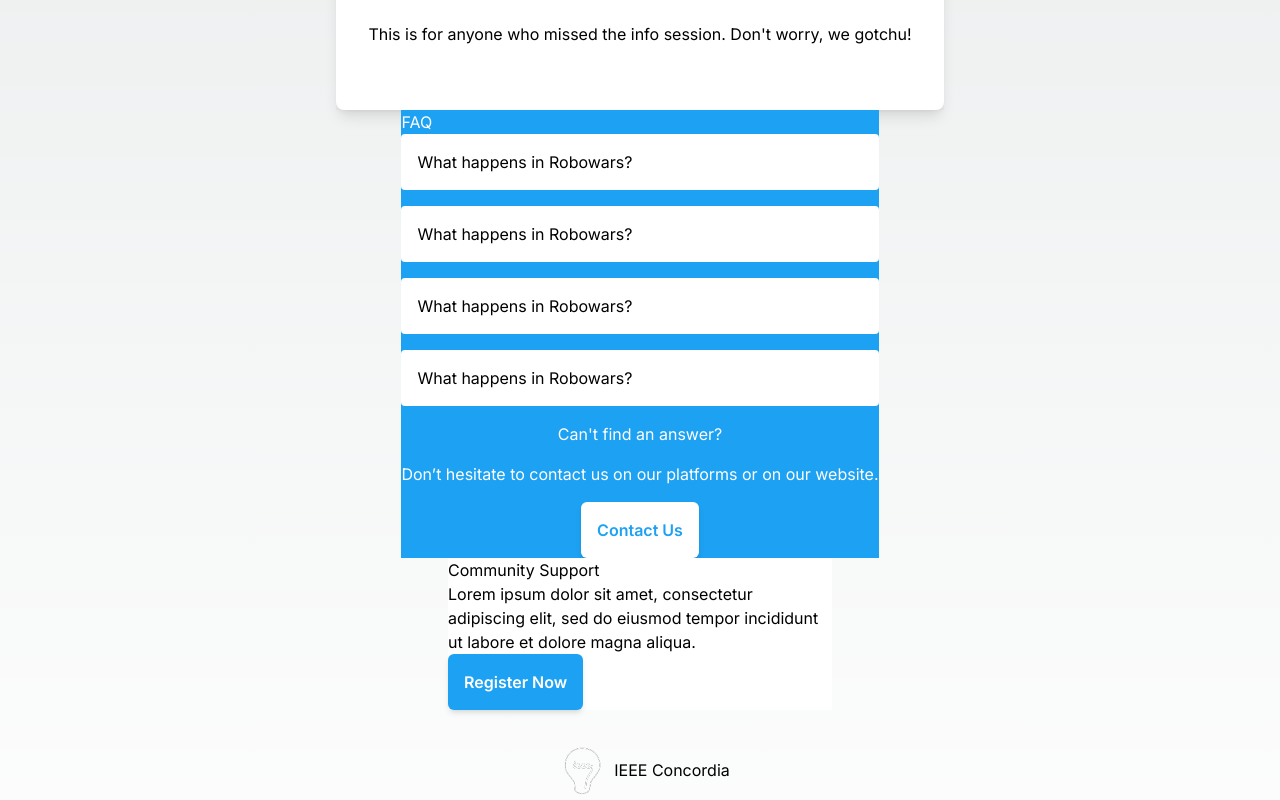
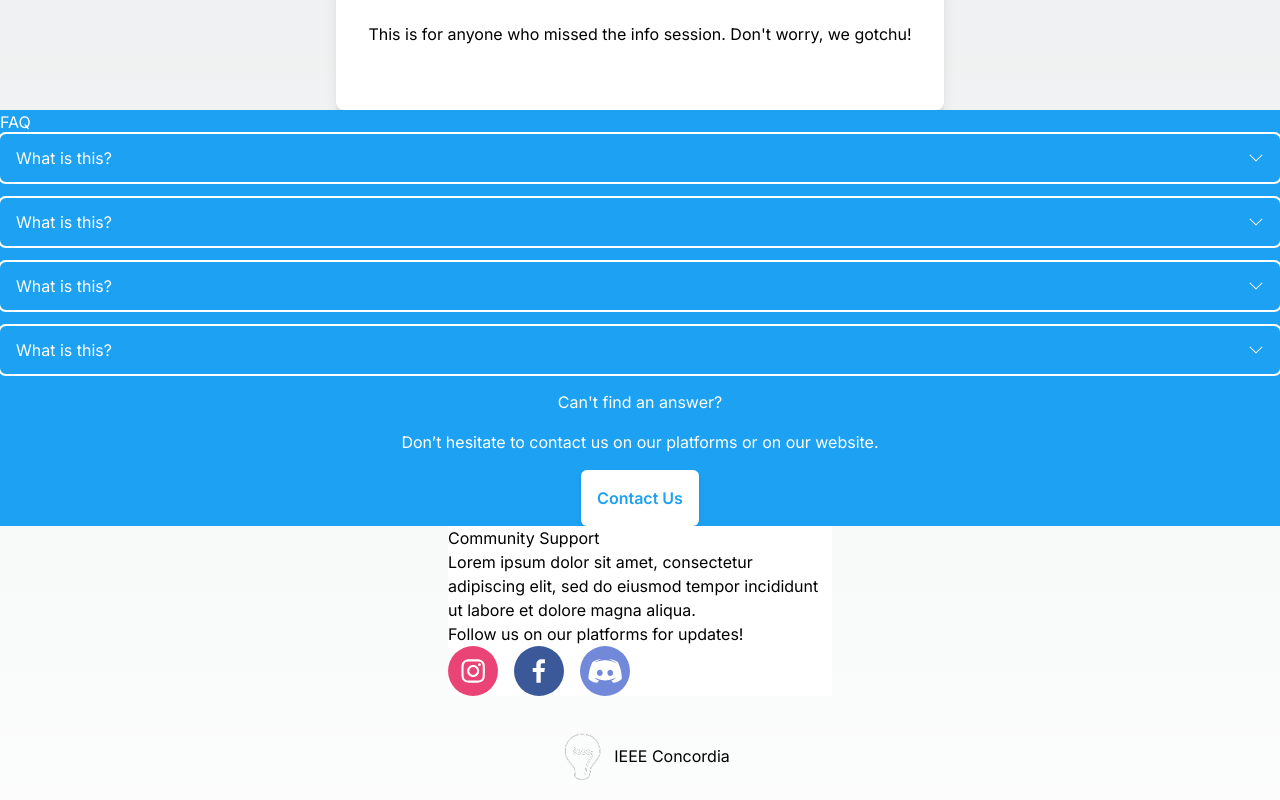
Before and after one commit to ieeeconcordia/robowars, a Next.js app: page /competitions in a window 1280 px wide. Shown: the part 1560-2360 px from the top of the page. Built offline with nearby package versions, Linux system fonts and the light colour scheme.

Commit message:
Add dropdown cards and social row components

```diff
--- a/src/app/competitions/page.tsx
+++ b/src/app/competitions/page.tsx
@@ -1,3 +1,5 @@
+import DropdownCard from "@/components/dropdown-card/dropdown-card";
+import SocialRow from "@/components/social-row/social-row";
 import Link from "next/link";
 
 export default function Competitions() {
@@ -64,18 +66,34 @@ export default function Competitions() {
       <div className="mobile-section text-white bg-primary">
         <h1 className="mobile-h2">FAQ</h1>
         <div className="w-full flex flex-col gap-4">
-          <div className="w-full px-4 py-4 mobile-p text-black bg-white rounded text-left">
-            <p className="">What happens in Robowars?</p>
-          </div>
-          <div className="w-full px-4 py-4 mobile-p text-black bg-white rounded text-left">
-            <p className="">What happens in Robowars?</p>
-          </div>
-          <div className="w-full px-4 py-4 mobile-p text-black bg-white rounded text-left">
-            <p className="">What happens in Robowars?</p>
-          </div>
-          <div className="w-full px-4 py-4 mobile-p text-black bg-white rounded text-left">
-            <p className="">What happens in Robowars?</p>
-          </div>
+          <DropdownCard title="What is this?">
+            The ultimate platform where the thunder of metal, the buzz of
+            technology, and the thrill of competition converge. It's not just a
+            battle; its a spectacle where amateur enthusiasts and seasoned
+            engineers unveil their autonomous combatants to engage in fierce
+            mechanical warfare.
+          </DropdownCard>
+          <DropdownCard title="What is this?">
+            The ultimate platform where the thunder of metal, the buzz of
+            technology, and the thrill of competition converge. It's not just a
+            battle; its a spectacle where amateur enthusiasts and seasoned
+            engineers unveil their autonomous combatants to engage in fierce
+            mechanical warfare.
+          </DropdownCard>
+          <DropdownCard title="What is this?">
+            The ultimate platform where the thunder of metal, the buzz of
+            technology, and the thrill of competition converge. It's not just a
+            battle; its a spectacle where amateur enthusiasts and seasoned
+            engineers unveil their autonomous combatants to engage in fierce
+            mechanical warfare.
+          </DropdownCard>
+          <DropdownCard title="What is this?">
+            The ultimate platform where the thunder of metal, the buzz of
+            technology, and the thrill of competition converge. It's not just a
+            battle; its a spectacle where amateur enthusiasts and seasoned
+            engineers unveil their autonomous combatants to engage in fierce
+            mechanical warfare.
+          </DropdownCard>
         </div>
 
         <div className="flex flex-col gap-4 mt-4 justify-center items-center">
@@ -95,9 +113,8 @@ export default function Competitions() {
           Lorem ipsum dolor sit amet, consectetur adipiscing elit, sed do
           eiusmod tempor incididunt ut labore et dolore magna aliqua.
         </p>
-        <button className="btn-primary bg-primary text-white">
-          Register Now
-        </button>
+        <h3 className="mobile-h3">Follow us on our platforms for updates!</h3>
+        <SocialRow />
       </div>
     </main>
   );
--- a/src/app/past-competitions/page.tsx
+++ b/src/app/past-competitions/page.tsx
@@ -1,5 +1,6 @@
 "use client";
 
+import SocialRow from "@/components/social-row/social-row";
 import Image from "next/image";
 import { Carousel } from "react-responsive-carousel";
 import "react-responsive-carousel/lib/styles/carousel.min.css";
@@ -60,9 +61,10 @@ export default function PastCompetitions() {
       <div className="mobile-section text-black bg-white">
         <h1 className="mobile-h2">Want to see more?</h1>
         <p className="mobile-p">
-          Find more photos of the previous Robowars and more on our Facebook
-          page!
+          Find more photos of the previous Robowars and more on our social media
+          pages!
         </p>
+        <SocialRow />
       </div>
     </main>
   );
--- a/src/components/header/header.css
+++ b/src/components/header/header.css
@@ -13,7 +13,7 @@
   }
 
   #navbar-links-container {
-    @apply w-screen h-screen bg-white fixed top-0 left-0 flex flex-col justify-start items-end p-8 gap-y-4 text-black text-3xl font-bold transition-transform duration-200 ease-in-out;
+    @apply w-screen h-screen bg-white z-20 fixed top-0 left-0 flex flex-col justify-start items-end p-8 gap-y-4 text-black text-3xl font-bold transition-transform duration-200 ease-in-out;
 
     .navbar-link {
         @apply transition-transform duration-200 ease-in-out;
```
